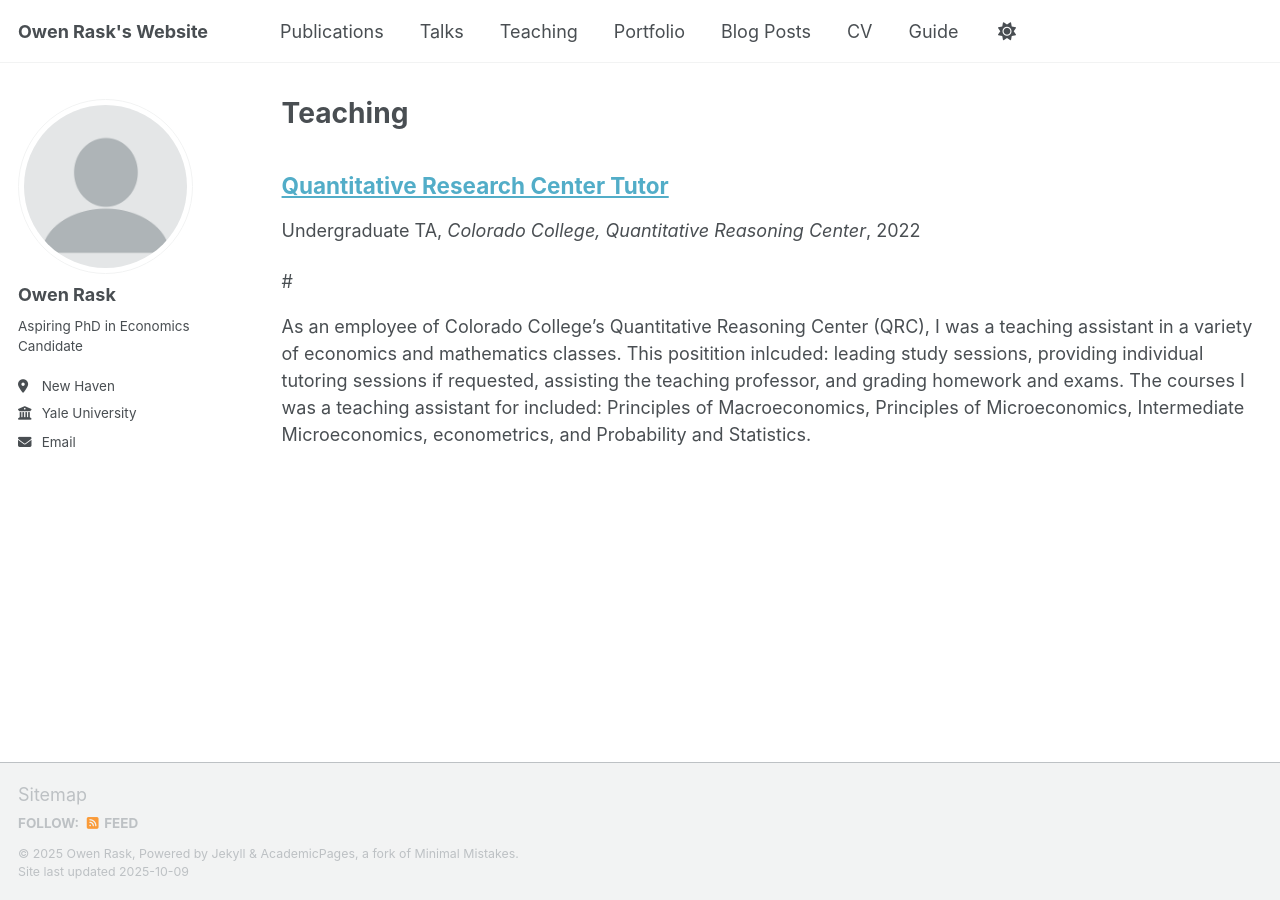
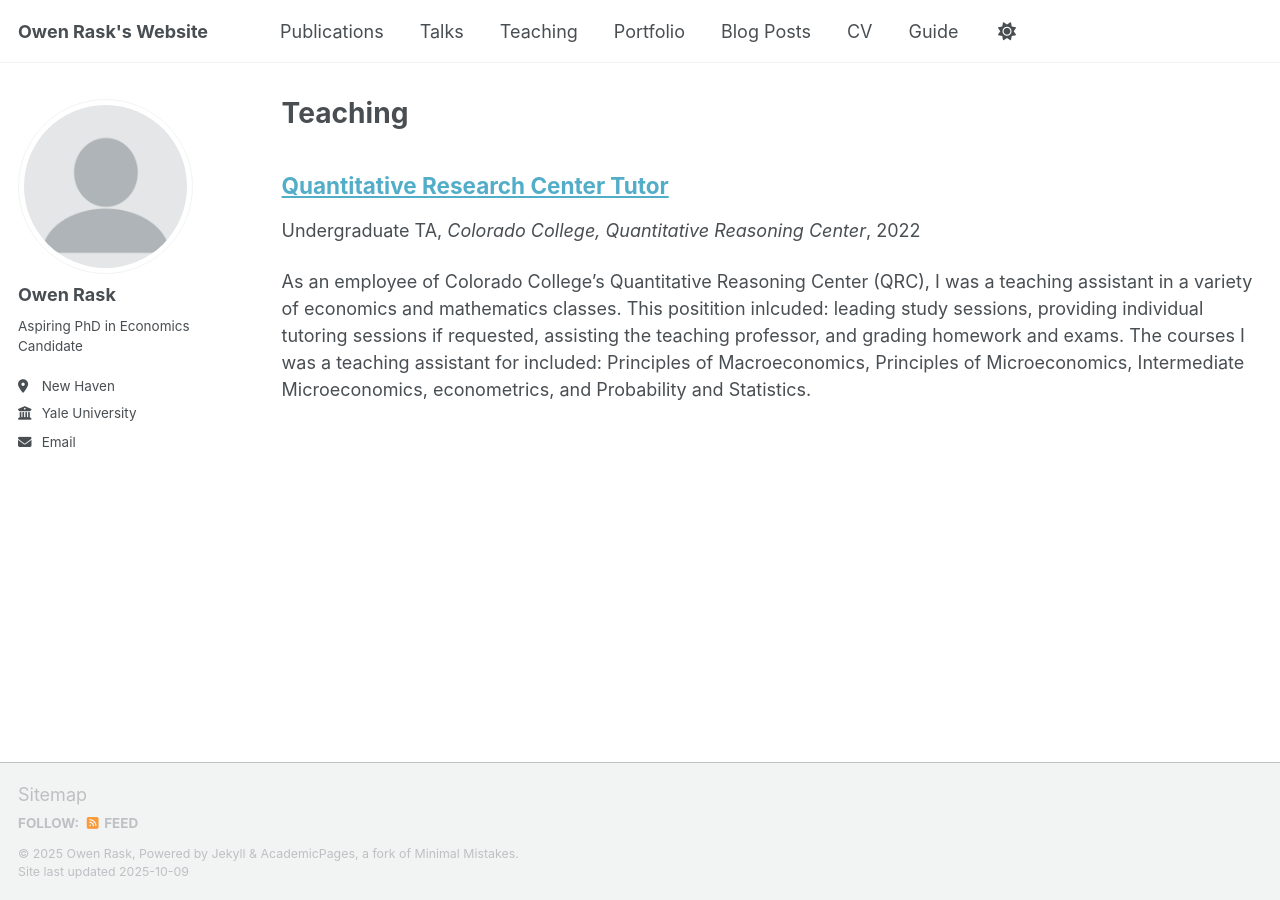
Before and after one commit to OwenRask/OwenRask.github.io, a Jekyll site: the page built from _pages/teaching.html, in a window 1280 px wide. Built offline with Jekyll 4.4.1, drawn with Linux system fonts in a browser that asks for light colours; a script that is not in the unit is left out.

Commit message:
Update archive-single.html

```diff
--- a/_includes/archive-single.html
+++ b/_includes/archive-single.html
@@ -40,11 +40,6 @@
 
         {% if post.collection == 'teaching' %}
           <p> {{ post.type }}, <i>{{ post.venue }}</i>, {{ post.date | default: "1900-01-01" | date: "%Y" }} </p>
-
-    # {% elsif post.collection == 'publications' %}
-    #{% unless post.category == "workingpapers" or post.venue == nil or post.venue == "" %}
-    #<p>Published in <i>{{ post.venue }}</i>, {{ post.date | default: "1900-01-01" | date: "%Y" }} </p>
-    # {% endunless %}
 
             {% elsif post.collection == 'publications' %}
             {% assign v = post.venue | to_s | strip %}
```
